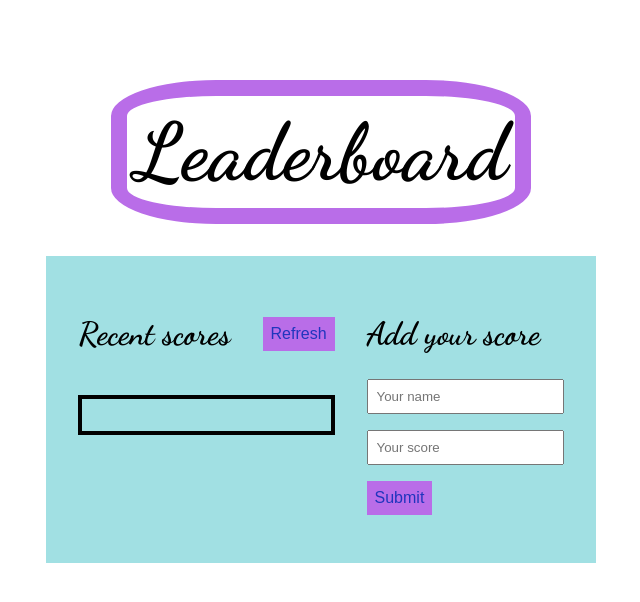
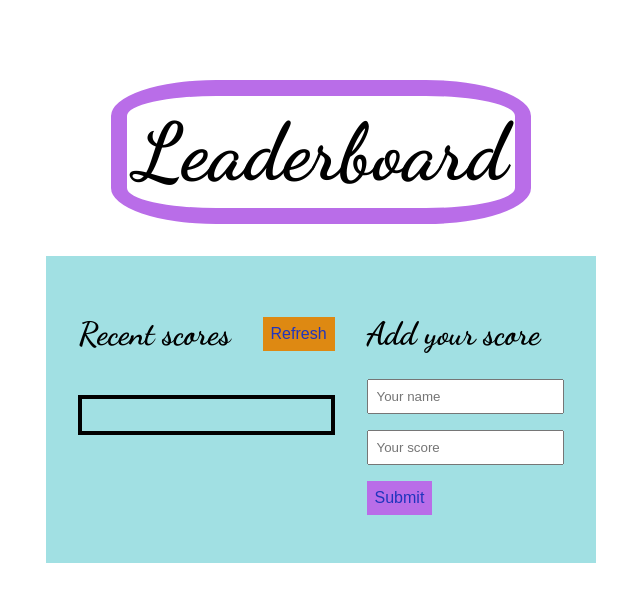
Before and after one commit to Terbeche/Leaderboard, a website built with webpack: page src/index.html in a window 1280 px wide. In both pictures the pointer is over the button "Refresh". Shown: the whole page, without its empty margins (319-959 px from the left). Built offline with nearby package versions, Linux system fonts and the light colour scheme; no server answers.

Commit message:
edit style

```diff
--- a/src/index.js
+++ b/src/index.js
@@ -1,4 +1,4 @@
-import _ from 'lodash';
+// import _ from 'lodash';
 import './style.css';
 
 import { sendScore, renderPlayers } from './modules/score.js';
--- a/src/style.css
+++ b/src/style.css
@@ -67,6 +67,11 @@ button {
   font-size: 1rem;
 }
 
+button:hover {
+  background-color: #de8912;
+  cursor: pointer;
+}
+
 .score-div {
   font-size: 1.5rem;
 }
```
Also changed, not shown: README.md.
